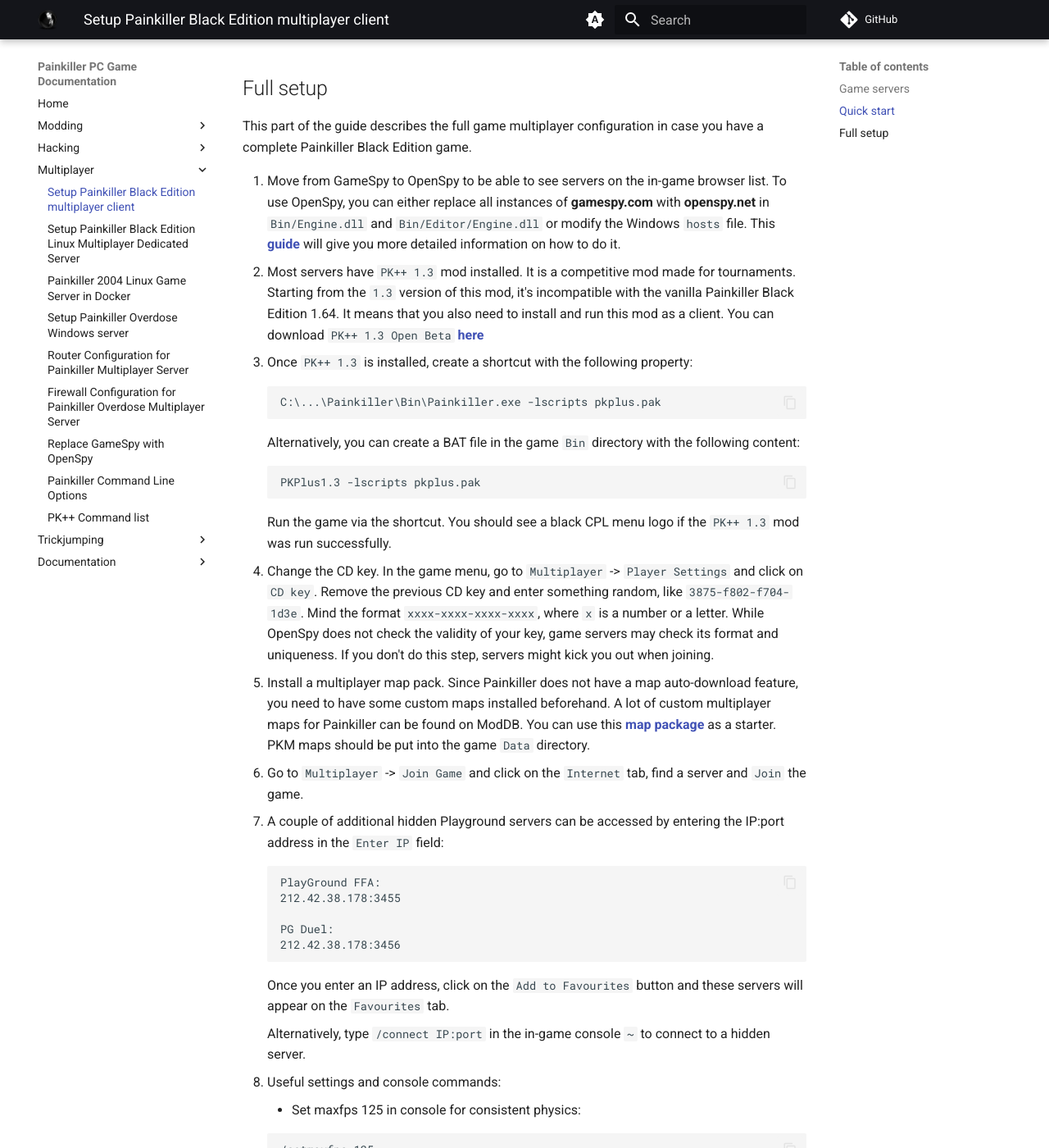
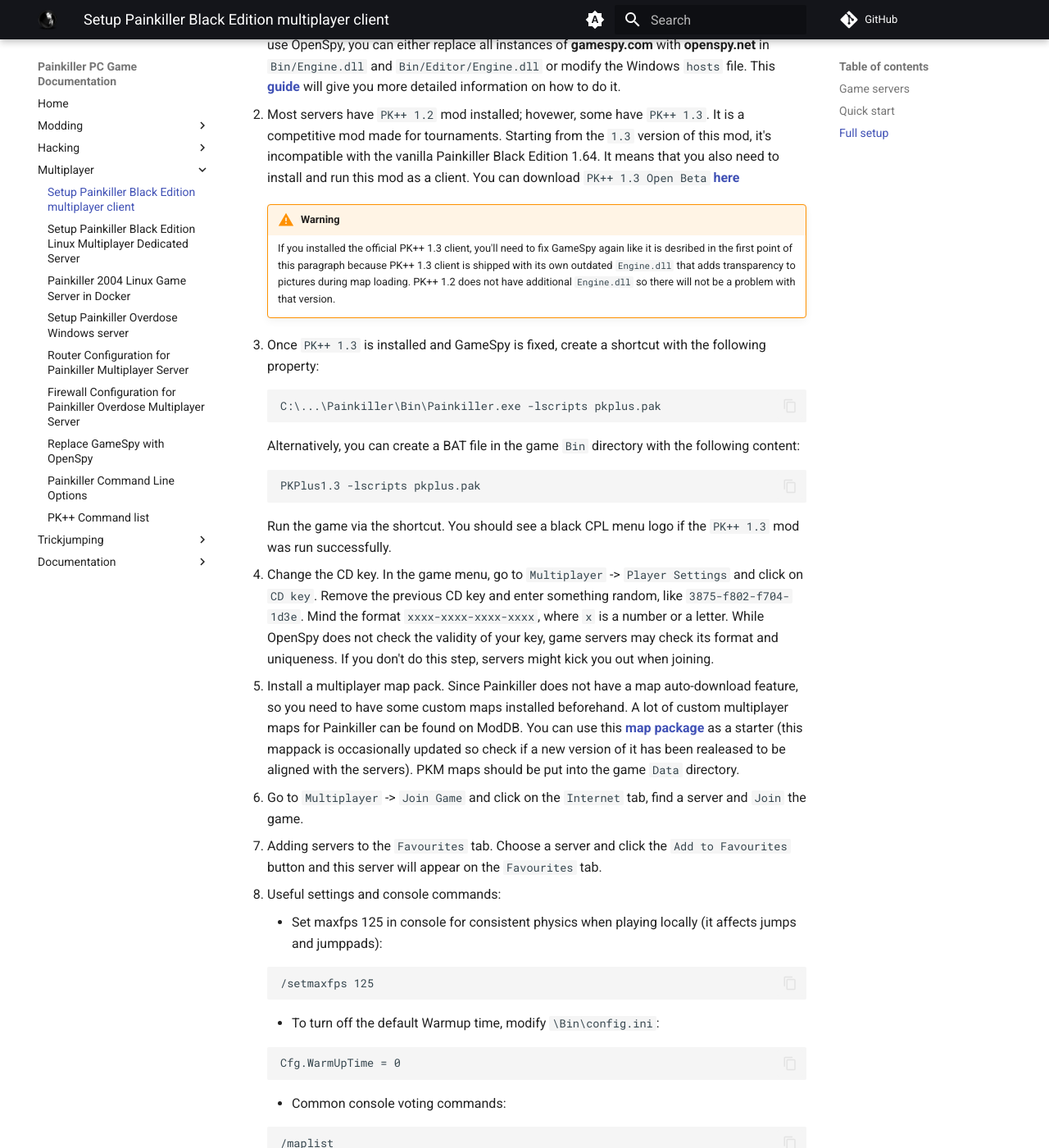
Before and after one commit to t3r6/pkdocs, an MkDocs documentation site: the page built from docs/guides/multiplayer/pk-mp-client.md, in a window 1280 px wide and 1400 px high, scrolled down 1263 px. Shown: the whole window at 82% size. Built offline with MkDocs 1.6.1 and Material for MkDocs 9.7.7, drawn with Linux system fonts in a browser that asks for light colours; comment, search, counter and statistics services are not loaded; some of the changed text lies outside the part shown.

Commit message:
docs: Update Multiplayer client setup

````diff
--- a/docs/guides/multiplayer/pk-mp-client.md
+++ b/docs/guides/multiplayer/pk-mp-client.md
@@ -10,15 +10,7 @@
 
 ## Game servers
 
-1. Most of the Painkiller gameservers are on OpenSpy now and can be tracked [**here**](http://beta.openspy.net/en/server-list/painkiller).
-2. A couple of hidden Playgound servers can be connected to directly:
-
-    ```
-    212.42.38.178:3455
-    212.42.38.178:3456
-    ```
-
-3. There are some servers on the Radmin VPN network.
+Most of the Painkiller gameservers are on OpenSpy now and can be tracked [**here**](http://beta.openspy.net/en/server-list/painkiller).
 
 ## Quick start
 
@@ -31,16 +23,19 @@
 3. Go to the `..\Painkiller_1.64_Lite\Bin` folder and run the game via the `PKPlus1.3.bat` file. Allow Windows to launch the file if it's asking to launch an application from an unknown publisher. This BAT will launch the `PK++ 1.3` mod required for most online servers.
 4. Change the CD key. In the game menu, go to `Multiplayer` -> `Player Settings` and click on `CD key`. Remove the previous CD key and enter something random, like `3875-f802-f704-1d3e`. Mind the format `xxxx-xxxx-xxxx-xxxx`, where `x` is a number or a letter. While OpenSpy does not check the validity of your key, game servers may check its format and uniqueness. If you don't do this step, servers might kick you out when joining.
 5. Go to `Multiplayer` -> `Join Game` and click on the `Internet` tab, find a server and `Join` the game.
-6. A couple of additional hidden Playground servers can be found on the `Favourites` tab.
-7. For further questions, join the Painkiller Discord community [**here**](https://discord.gg/wWTv9YA).
+6. For further questions, join the Painkiller Discord community [**here**](https://discord.gg/wWTv9YA).
 
 ## Full setup
 
 This part of the guide describes the full game multiplayer configuration in case you have a complete Painkiller Black Edition game.
 
 1. Move from GameSpy to OpenSpy to be able to see servers on the in-game browser list. To use OpenSpy, you can either replace all instances of **gamespy.com** with **openspy.net** in `Bin/Engine.dll` and `Bin/Editor/Engine.dll` or modify the Windows `hosts` file. This [**guide**](gamespy-openspy.md) will give you more detailed information on how to do it.
-2. Most servers have `PK++ 1.3` mod installed. It is a competitive mod made for tournaments. Starting from the `1.3` version of this mod, it's incompatible with the vanilla Painkiller Black Edition 1.64. It means that you also need to install and run this mod as a client. You can download `PK++ 1.3 Open Beta` [**here**](https://www.moddb.com/mods/pk)
-3. Once `PK++ 1.3` is installed, create a shortcut with the following property:
+2. Most servers have `PK++ 1.2` mod installed; hovewer, some have `PK++ 1.3`. It is a competitive mod made for tournaments. Starting from the `1.3` version of this mod, it's incompatible with the vanilla Painkiller Black Edition 1.64. It means that you also need to install and run this mod as a client. You can download `PK++ 1.3 Open Beta` [**here**](https://www.moddb.com/mods/pk)
+
+    !!! Warning
+        If you installed the official PK++ 1.3 client, you'll need to fix GameSpy again like it is desribed in the first point of this paragraph because PK++ 1.3 client is shipped with its own outdated `Engine.dll` that adds transparency to pictures during map loading. PK++ 1.2 does not have additional `Engine.dll` so there will not be a problem with that version.
+
+3. Once `PK++ 1.3` is installed and GameSpy is fixed, create a shortcut with the following property:
 
     ```
     C:\...\Painkiller\Bin\Painkiller.exe -lscripts pkplus.pak
@@ -55,25 +50,13 @@
     Run the game via the shortcut. You should see a black CPL menu logo if the `PK++ 1.3` mod was run successfully.
 
 4. Change the CD key. In the game menu, go to `Multiplayer` -> `Player Settings` and click on `CD key`. Remove the previous CD key and enter something random, like `3875-f802-f704-1d3e`. Mind the format `xxxx-xxxx-xxxx-xxxx`, where `x` is a number or a letter. While OpenSpy does not check the validity of your key, game servers may check its format and uniqueness. If you don't do this step, servers might kick you out when joining.
-5. Install a multiplayer map pack. Since Painkiller does not have a map auto-download feature, you need to have some custom maps installed beforehand. A lot of custom multiplayer maps for Painkiller can be found on ModDB. You can use this [**map package**](https://www.moddb.com/games/painkiller/addons/pk-mp-playground-server-maps-by-slavok) as a starter. PKM maps should be put into the game `Data` directory.
+5. Install a multiplayer map pack. Since Painkiller does not have a map auto-download feature, so you need to have some custom maps installed beforehand. A lot of custom multiplayer maps for Painkiller can be found on ModDB. You can use this [**map package**](https://www.moddb.com/games/painkiller/addons/painkiller-multiplayer-deadzone-mappack) as a starter (this mappack is occasionally updated so check if a new version of it has been realeased to be aligned with the servers). PKM maps should be put into the game `Data` directory.
 6. Go to `Multiplayer` -> `Join Game` and click on the `Internet` tab, find a server and `Join` the game.
-7. A couple of additional hidden Playground servers can be accessed by entering the IP:port address in the `Enter IP` field:
-
-    ```
-    PlayGround FFA:
-    212.42.38.178:3455
-
-    PG Duel:
-    212.42.38.178:3456
-    ```
-
-    Once you enter an IP address, click on the `Add to Favourites` button and these servers will appear on the `Favourites` tab.
-
-    Alternatively, type `/connect IP:port` in the in-game console `~` to connect to a hidden server.
+7. Adding servers to the `Favourites` tab. Choose a server and click the `Add to Favourites` button and this server will appear on the `Favourites` tab.
 
 8. Useful settings and console commands:
 
-    * Set maxfps 125 in console for consistent physics:
+    * Set maxfps 125 in console for consistent physics when playing locally (it affects jumps and jumppads):
 
     ```
     /setmaxfps 125
````
Also changed, not shown: docs/guides/multiplayer/gamespy-openspy.md (+46 -39 lines), 4 other files.
